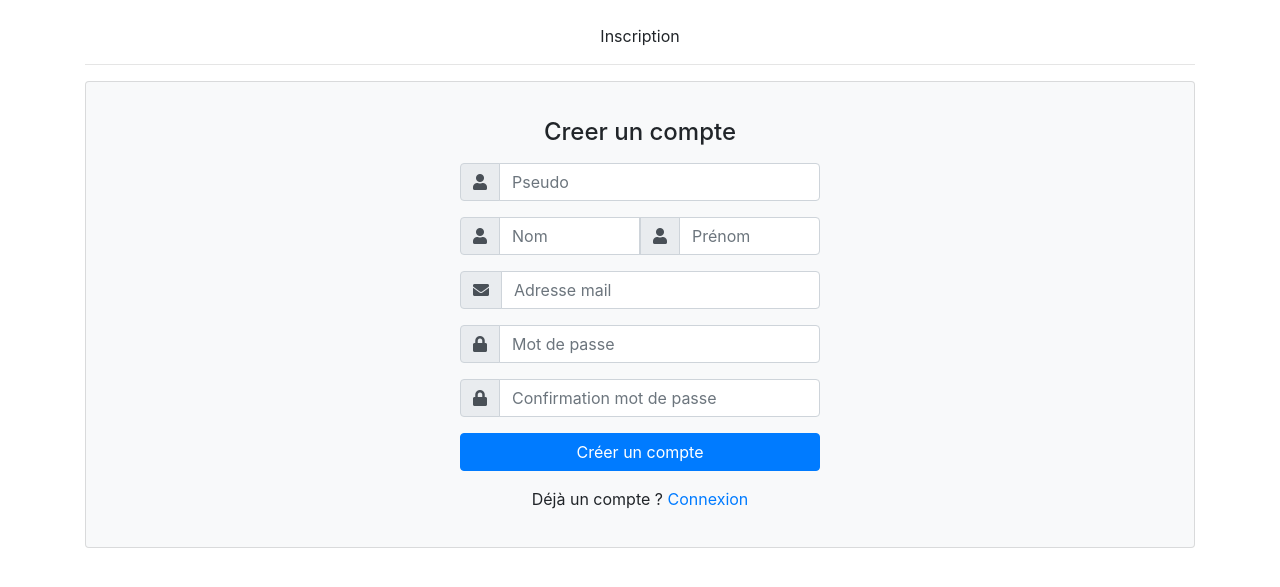
After one commit to Dreahuck/Otaov2, a Django app: page /HomeManager/inscription/ in a window 1280 px wide. The commit adds this page. Shown: the top 587 px of the page. Run offline with Django 3.2, Linux system fonts and the light colour scheme; some libraries are stand-ins or nearby versions.

Commit message:
Ajout authentification
LOGIN ET LOGOUT

```diff
--- a/Otao/HomeManager/models.py
+++ b/Otao/HomeManager/models.py
@@ -5,7 +5,7 @@ class Personne(models.Model):
     prenom_text = models.CharField(max_length=32)
     nom_text = models.CharField(max_length=32)
     estActif_bool = models.BooleanField(default=True)
-    metier_text = models.CharField(max_length=50)
+    metier_text = models.CharField(max_length=50, default= "Non renseigné")
     pourcentageAttribution_int = models.IntegerField(default=100)
     adresseMail_text = models.CharField(max_length=100, default=" ")
     creation_date = models.DateTimeField(default=timezone.now)
--- a/Otao/HomeManager/templates/HomeManager/base.html
+++ b/Otao/HomeManager/templates/HomeManager/base.html
@@ -4,6 +4,11 @@
     <meta name="viewport" content="width=device-width, initial-scale=1.0">
     <title>Bienvenue sur Otao</title>
     {% load static %}
+    {% if not user.is_authenticated %}
+      <script>
+        window.location.href = "{% url 'HomeManager:connexion'%}"
+      </script>
+    {% endif %}
     <link href="https://cdn.jsdelivr.net/npm/bootstrap@5.0.2/dist/css/bootstrap.min.css" rel="stylesheet" integrity="sha384-EVSTQN3/azprG1Anm3QDgpJLIm9Nao0Yz1ztcQTwFspd3yD65VohhpuuCOmLASjC" crossorigin="anonymous">
     <link href="{% static "HomeManager/css/style.css" %}"
     rel="stylesheet">
@@ -20,6 +25,7 @@
         <div class="navbar-nav">
           <a class="nav-link active" aria-current="page" href="{% url 'HomeManager:detail' 0 %}">Creer une tâche</a>
           <a class="nav-link" href="#">Agenda</a>
+          <a class="nav-link active" aria-current="page" href="{% url 'HomeManager:logout' %}">Se déconnecter</a>
         </div>
       </div>
     </div>
--- a/Otao/HomeManager/templates/HomeManager/detail.html
+++ b/Otao/HomeManager/templates/HomeManager/detail.html
@@ -2,7 +2,7 @@
 {% block content %}
 {% load static %}
 <h1>Détail de la tâche</h1>
-<div class="container">
+<div class="container" style="max-width: 70%;">
 	{% if tache%}
 		<form action="{% url 'HomeManager:updatedTask' tache.id %}"
 		method="post">
@@ -26,9 +26,9 @@
 			name="commentaireTache" rows="5">{{tache.commentaire_text}}</textarea>
 		</div>
 
-		<div class=form-group row">
+		<div class="form-group row">
 			<label for="selPriseEnCharge"
-			class="col-sm-2 col-form-label">Personne en charge</label>
+			class="col-sm-2 col-form-label">En charge</label>
 			<select name="selPriseEnCharge" class="form-control">
 				<option value="-1">Non défini</option>
 				<option value="0">Tout le monde</option>
--- a/Otao/HomeManager/templates/HomeManager/index.html
+++ b/Otao/HomeManager/templates/HomeManager/index.html
@@ -7,6 +7,7 @@
             <img class="img-fluid rounded"
             src="{% static "HomeManager/media/indexH1.png" %}" alt="Photo de noel">
         </div>
+        <h1>Bienvenue {{user}} </h1>
         <h2>Liste des tâches</h2>
         {% if taches %}
         <div class="accordion" id="accordionExample">
--- /dev/null
+++ b/Otao/HomeManager/templates/HomeManager/inscription.html
@@ -0,0 +1,71 @@
+<!doctype html>
+	<html lang="fr">
+	<head>
+		<meta name="viewport" content="width=device-width, initial-scale=1.0">
+		<title>Inscription sur Otao</title>
+
+		<link href="//maxcdn.bootstrapcdn.com/bootstrap/4.0.0/css/bootstrap.min.css" rel="stylesheet" id="bootstrap-css">
+		<script src="//maxcdn.bootstrapcdn.com/bootstrap/4.0.0/js/bootstrap.min.js"></script>
+		<script src="//cdnjs.cloudflare.com/ajax/libs/jquery/3.2.1/jquery.min.js"></script>
+		<link rel="stylesheet" href="https://use.fontawesome.com/releases/v5.0.8/css/all.css">
+	</head>
+	<body>
+		<div class="container">
+			<br>  <p class="text-center">Inscription</p>
+			<hr>
+
+			<div class="card bg-light">
+				<article class="card-body mx-auto" style="max-width: 400px;">
+					<h4 class="card-title mt-3 text-center">Creer un compte</h4>
+					<p class="divider-text">
+					</p>
+					<form action="{% url 'HomeManager:createdUser'%}" method="post">
+						{% csrf_token %}
+						<div class="form-group input-group">
+							<div class="input-group-prepend">
+								<span class="input-group-text"> <i class="fa fa-user"></i> </span>
+							</div>
+							<input name="username" class="form-control" placeholder="Pseudo" type="text">
+						</div>
+						{% if error_message_userExist %}<p class="text-danger"><strong>{{ error_message_userExist }}</strong></p>{% endif %}
+						<div class="form-group input-group">
+							<div class="input-group-prepend">
+								<span class="input-group-text"> <i class="fa fa-user"></i> </span>
+							</div>
+							<input name="nom" class="form-control" placeholder="Nom" type="text">
+							<div class="input-group-prepend">
+								<span class="input-group-text"> <i class="fa fa-user"></i> </span>
+							</div>
+							<input name="prenom" class="form-control" placeholder="Prénom" type="text">
+						</div> <!-- form-group// -->
+						<div class="form-group input-group">
+							<div class="input-group-prepend">
+								<span class="input-group-text"> <i class="fa fa-envelope"></i> </span>
+							</div>
+							<input name="email" class="form-control" placeholder="Adresse mail" type="email">
+						</div>
+												{% if error_message_email %}<p class="text-danger"><strong>{{ error_message_email }}</strong></p>{% endif %}
+						<div class="form-group input-group">
+							<div class="input-group-prepend">
+								<span class="input-group-text"> <i class="fa fa-lock"></i> </span>
+							</div>
+							<input name="mdp" class="form-control" placeholder="Mot de passe" type="password">
+						</div> <!-- form-group// -->
+						<div class="form-group input-group">
+							<div class="input-group-prepend">
+								<span class="input-group-text"> <i class="fa fa-lock"></i> </span>
+							</div>
+							<input name="confirmMdp" class="form-control" placeholder="Confirmation mot de passe" type="password">
+						</div>
+						{% if error_message_mdp %}<p class="text-danger"><strong>{{ error_message_mdp }}</strong></p>{% endif %}
+						<div class="form-group">
+							<button type="submit" class="btn btn-primary btn-block"> Créer un compte  </button>
+						</div> <!-- form-group// -->
+						<p class="text-center">Déjà un compte ? <a href="{% url 'HomeManager:connexion' %}">Connexion</a> </p>
+					</form>
+				</article>
+			</div> <!-- card.// -->
+
+		</div>
+		</body>
+		</html>
--- a/Otao/HomeManager/urls.py
+++ b/Otao/HomeManager/urls.py
@@ -1,18 +1,26 @@
 from django.urls import path
-
+from django.contrib.auth.views import LogoutView
 from . import views
 
 app_name = 'HomeManager'
 urlpatterns = [
     path('', views.index, name='index'),
 
+    path("logout/", LogoutView.as_view(), name="logout"),
+
     path('tache/<int:tache_id>/', views.detail, name='detail'),
-
-    path('<int:question_id>/results/', views.results, name='results'),
 
     path('<int:tache_id>/updatedTask/', views.updatedTask, name='updatedTask'),
 
     path('<int:tache_id>/finishTask/', views.finishTask, name='finishTask'),
 
     path('createdTask/', views.createdTask, name='createdTask'),
+
+    path('inscription/', views.inscription, name='inscription'),
+
+    path('connexion/', views.connexion, name='connexion'),
+
+    path('createdUser/', views.createdUser, name='createdUser'),
+
+    path('authorizedUser/', views.authorizedUser, name='authorizedUser'),
 ]
--- a/Otao/HomeManager/views.py
+++ b/Otao/HomeManager/views.py
@@ -4,6 +4,23 @@ from django.shortcuts import get_object_or_404, render
 from django.urls import reverse
 from django.utils import timezone
 from django.db.models import Q
+from django.contrib.auth.models import User
+from django.contrib.auth import authenticate, login as auth_login
+
+def authorizedUser(request):
+	if request.method == 'POST':
+		password = request.POST['mdp']
+		username = request.POST['username']
+		user = authenticate(username=username, password=password)
+		if user:
+			if user.is_active:
+				auth_login(request, user)
+				return HttpResponseRedirect(reverse('HomeManager:index'))
+		else:
+			return render(request, 'HomeManager/connexion.html', {
+            	'error_message_login': "Connexion refusé."
+        	})
+
 
 def index(request):
 	taches = Tache.objects.filter(Q(etat_text = 'EC') | Q(etat_text = 'EA'))\
@@ -21,9 +38,47 @@ def detail(request, tache_id):
 	return render(request, 'HomeManager/detail.html', {'tache': tache,
 		'personnes': personnes})
 
-def results(request, question_id):
-	response = "You're looking at the results of question %s."
-	return HttpResponse(response % question_id)
+def inscription(request):
+	return render(request, 'HomeManager/inscription.html')
+
+def connexion(request):
+	return render(request, 'HomeManager/connexion.html')
+
+def createdUser(request):
+	if not request.POST['mdp'] == request.POST['confirmMdp']:
+		return render(request, 'HomeManager/inscription.html', {
+            'error_message_mdp': "Les mots de passe ne sont pas les mêmes."
+        })
+	if request.POST['mdp'] == "":
+		return render(request, 'HomeManager/inscription.html', {
+            'error_message_mdp': "Mot de passe manquant"
+        })
+	existing_user_by_mail = User.objects.filter(email=request.POST['email'])
+	if existing_user_by_mail.count() > 0:
+		return render(request, 'HomeManager/inscription.html', {
+            'error_message_mailExist': "Cet email est déjà utilisé."
+        })
+	existing_user_by_username = User.objects.filter(username=request.POST['username'])
+	if existing_user_by_username.count() > 0:
+		return render(request, 'HomeManager/inscription.html', {
+            'error_message_userExist': "Ce pseudo est déjà utilisé."
+        })
+	user = User.objects.create_user(request.POST['username'],
+    	request.POST['email'], request.POST['mdp'], first_name=request.POST['nom'],
+    	last_name=request.POST['prenom'])
+	'''user.save()'''
+	personne = Personne(username_text=request.POST['username'],
+    	adresseMail_text=request.POST['email'],
+    	prenom_text=request.POST['prenom'],
+    	nom_text=request.POST['nom']
+    	)
+	personne.save()
+	user = authenticate(username=request.POST['username'], password=request.POST['mdp'])
+	if user:
+		if user.is_active:
+			auth_login(request, user)
+			return HttpResponseRedirect(reverse('HomeManager:index'))
+	HttpResponseRedirect(reverse('HomeManager:index'))
 
 def updatedTask(request, tache_id):
 	tache = get_object_or_404(Tache, pk=tache_id)
@@ -34,13 +89,17 @@ def updatedTask(request, tache_id):
 	return HttpResponseRedirect(reverse('HomeManager:index'))
 
 def createdTask(request):
+	idUserConnecte = 0
+	userConnected = Personne.objects.filter(username_text=request.user.username)
+	if userConnected.count() > 0:
+		idUserConnecte = userConnected[0].id
 	tache = Tache(
 		tache_text = request.POST.get('titreTache','Aucun titre'),
 		commentaire_text = request.POST.get('commentaireTache', ''),
 		priseEnChargePar_id = request.POST.get('selPriseEnCharge',0),
 		etat_text = 'EC',
 		creation_date = timezone.now(),
-		creerPar_id = 0)
+		creerPar_id = idUserConnecte)
 	tache.save()
 	return HttpResponseRedirect(reverse('HomeManager:index'))
 
--- a/Otao/Otao/settings.py
+++ b/Otao/Otao/settings.py
@@ -119,3 +119,5 @@ USE_TZ = True
 # https://docs.djangoproject.com/en/2.2/howto/static-files/
 
 STATIC_URL = '/HomeManager/static/'
+
+LOGOUT_REDIRECT_URL = "/HomeManager/"
```
Also changed, not shown: Otao/HomeManager/templates/HomeManager/connexion.html (added, +47 -0 lines), Otao/HomeManager/migrations/0005_auto_20210901_2038.py (added), Otao/db.sqlite3, 2 other files.
